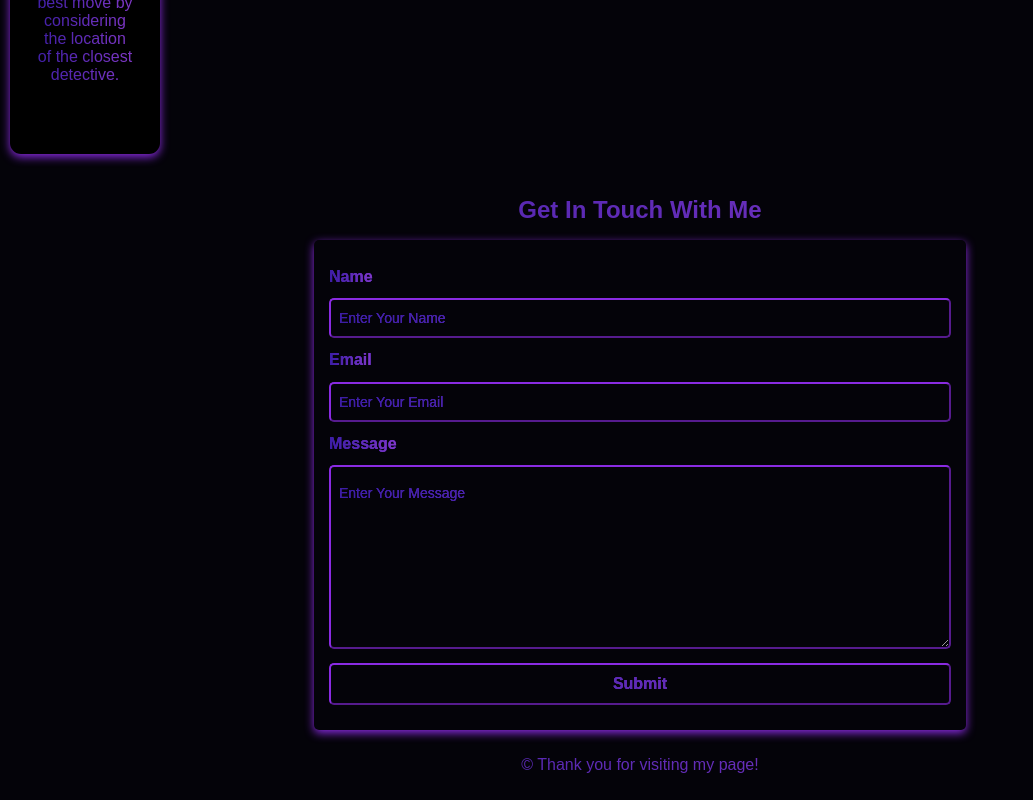
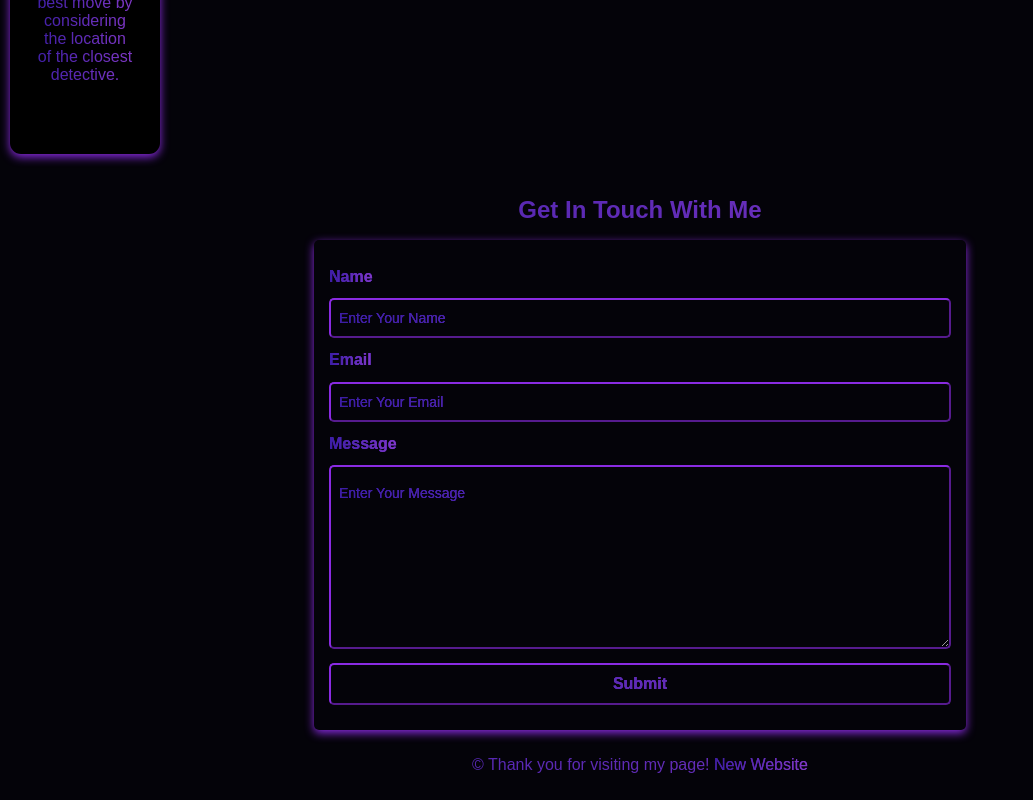
Before and after one commit to Karl-Fernandes/Portfolio, a plain HTML site: page index.html in a window 1280 px wide. Shown: the part 2210-3010 px from the top of the page, without its empty margins (0-1033 px from the left). Drawn offline with nearby package versions, Linux system fonts and the light colour scheme.

Commit message:
Added new website

```diff
--- a/assets/css/styles.css
+++ b/assets/css/styles.css
@@ -194,6 +194,7 @@ nav ul li {
   padding: 20px;
   margin: 10px;
 }
+
 
 .projects {
   background-color: var(--bg-color);
--- a/index.html
+++ b/index.html
@@ -263,6 +263,7 @@
 
     <footer class="footer cooltext">
       &copy; Thank you for visiting my page!
+      <a href = https://karlfernandes.vercel.app target="_blank">New Website</a>
   </footer>
 
 
```
